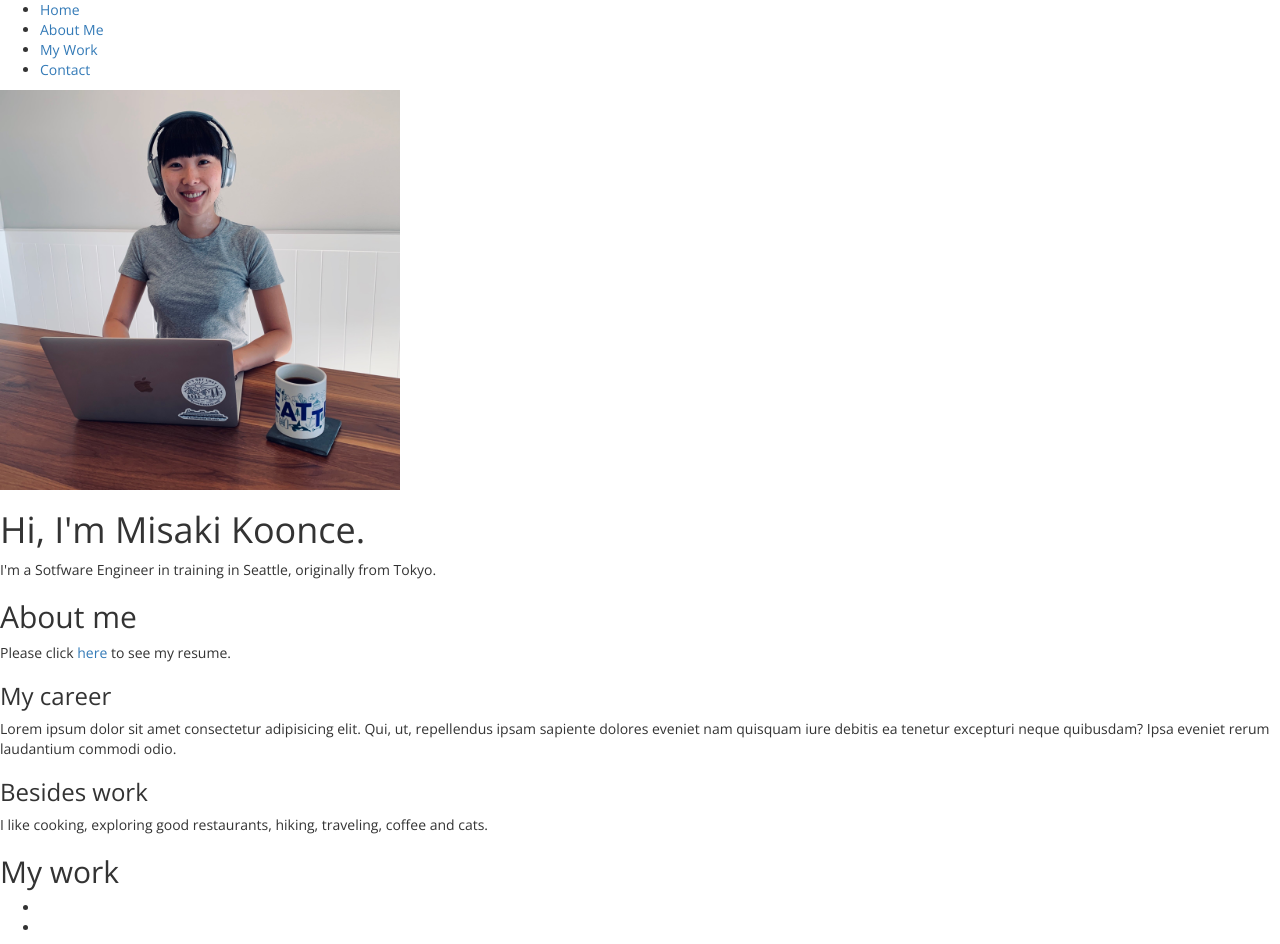
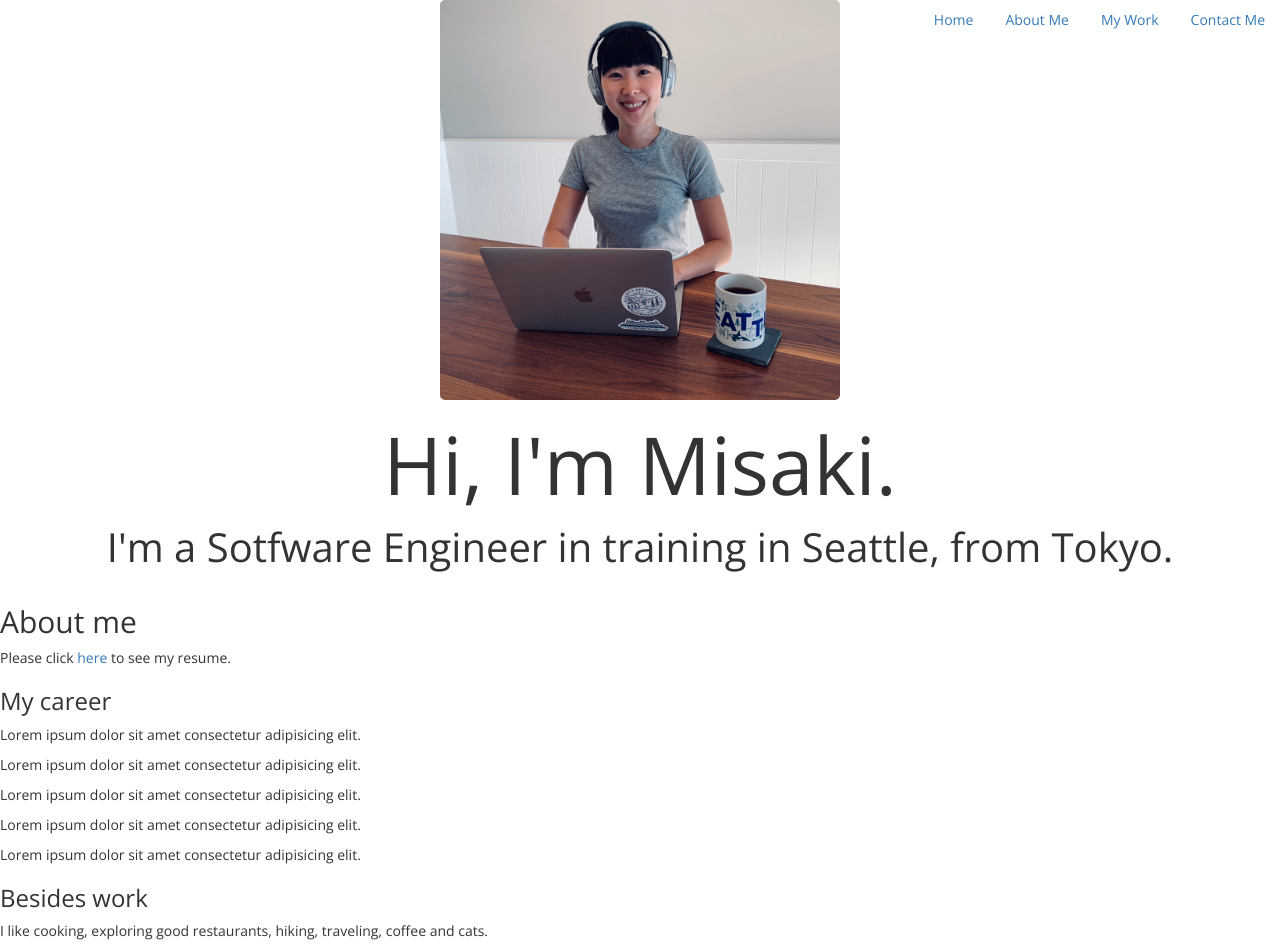
Before and after one commit to misakimichy/my-portfolio, a plain HTML site: page index.html in a window 1280 px wide. Shown: the top 944 px of the page. Drawn offline with nearby package versions, Linux system fonts and the light colour scheme.

Commit message:
Style: Style top nav bar and header section.

```diff
--- a/css/styles.css
+++ b/css/styles.css
@@ -2,6 +2,36 @@ body {
   font-family: 'Open Sans', sans-serif;
 }
 
+nav > ul {
+  list-style: none;
+}
+
+.top-nav {
+  display: flex;
+  justify-content: flex-end;
+}
+
+header {
+  width: 100%;
+  display: flex;
+  flex-direction: column;
+}
+
 .profile-img {
   width: 400px;
+  border-radius: 5px;
+  margin: 0 auto;
 }
+
+header > h1,
+header > p {
+  text-align: center;
+}
+
+header > h1 {
+  font-size: 80px;
+}
+
+header > p {
+  font-size: 40px;
+}
--- a/index.html
+++ b/index.html
@@ -9,18 +9,26 @@
     <link href="https://fonts.googleapis.com/css?family=Open+Sans:400,700&display=swap" rel="stylesheet">
   </head>
   <body>
-    <nav>
-      <ul>
-        <li><a href="#main">Home</a></li>
-        <li><a href="#about-me">About Me</a></li>
-        <li><a href="#my-Work">My Work</a></li>
-        <li><a href="#contact">Contact</a></li>
-      </ul>
+    <nav class="navbar navbar-expand-lg navbar-fixed-top">
+        <ul class="nav navbar-na nav-pills top-nav">
+            <li role="presentation">
+              <a href="#main">Home</a>
+            </li>
+            <li role="presentation">
+              <a href="#about-me">About Me</a>
+            </li>
+            <li role="presentation">
+              <a href="#my-work">My Work</a>
+            </li>
+            <li role="presentation">
+              <a href="#contact">Contact Me</a>
+            </li>
+          </ul>
     </nav>
     <header class="intro" id="main">
       <img src="img/profile-pic.jpeg" alt="Misaki's profile pic" class="profile-img">
-      <h1>Hi, I'm Misaki Koonce.</h1>
-      <p>I'm a Sotfware Engineer in training in Seattle, originally from Tokyo.</p>
+      <h1>Hi, I'm Misaki.</h1>
+      <p>I'm a Sotfware Engineer in training in Seattle, from Tokyo.</p>
     </header>
     <div class="about-me" id="about-me">
       <h2>About me</h2>
@@ -28,8 +36,11 @@
       <h3>My career</h3>
       <!-- Todo: Add my career here -->
       <!-- Search Bootstrap table or better layout -->
-      <p>Lorem ipsum dolor sit amet consectetur adipisicing elit. Qui, ut, repellendus ipsam sapiente dolores eveniet nam quisquam iure debitis ea tenetur excepturi neque quibusdam? Ipsa eveniet rerum laudantium commodi odio.</p>
-
+      <p>Lorem ipsum dolor sit amet consectetur adipisicing elit.</p>
+      <p>Lorem ipsum dolor sit amet consectetur adipisicing elit.</p>
+      <p>Lorem ipsum dolor sit amet consectetur adipisicing elit.</p>
+      <p>Lorem ipsum dolor sit amet consectetur adipisicing elit.</p>
+      <p>Lorem ipsum dolor sit amet consectetur adipisicing elit.</p>
       <h3>Besides work</h3>
       <p>I like cooking, exploring good restaurants, hiking, traveling, coffee and cats.</p>
     </div>
```
